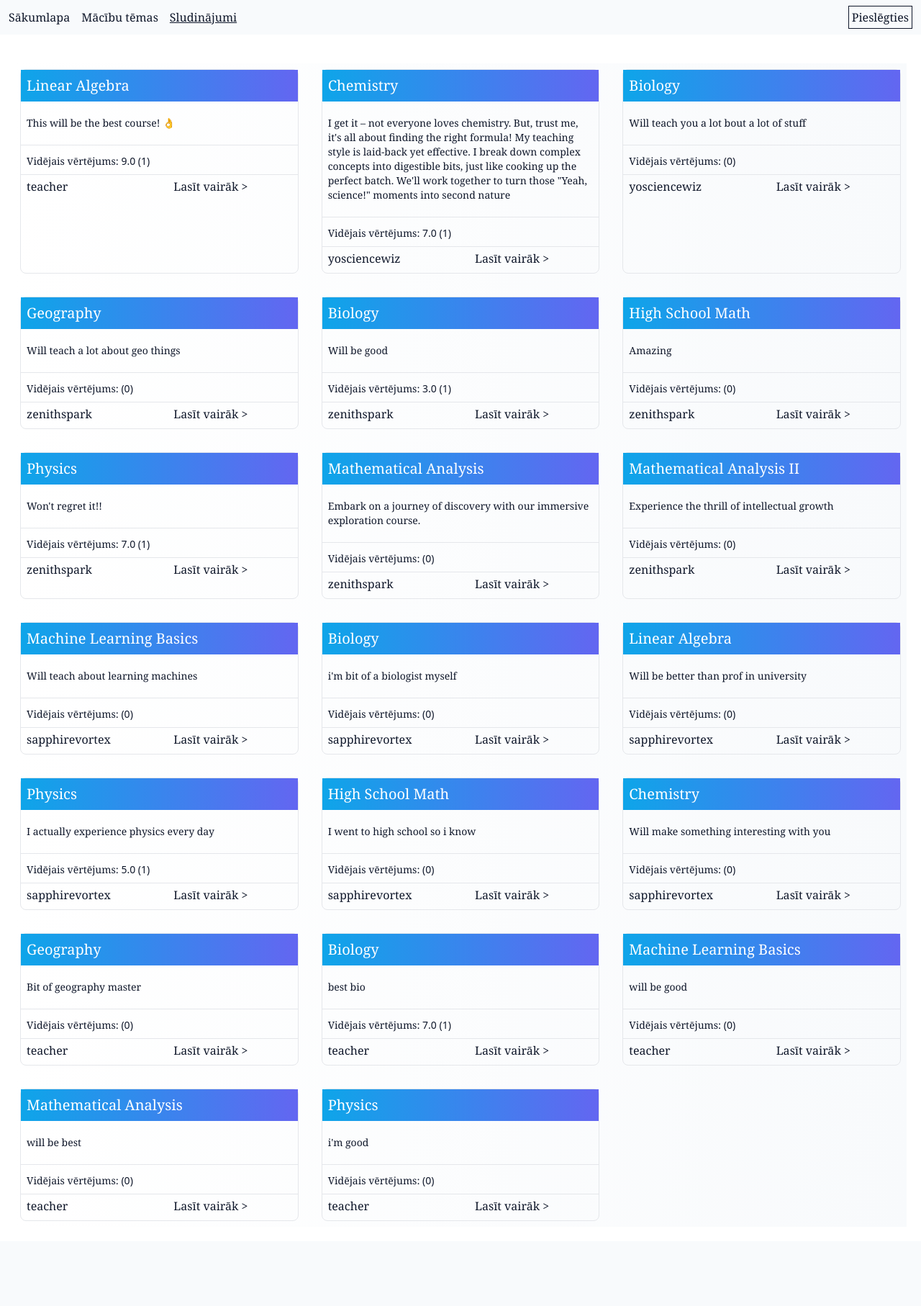
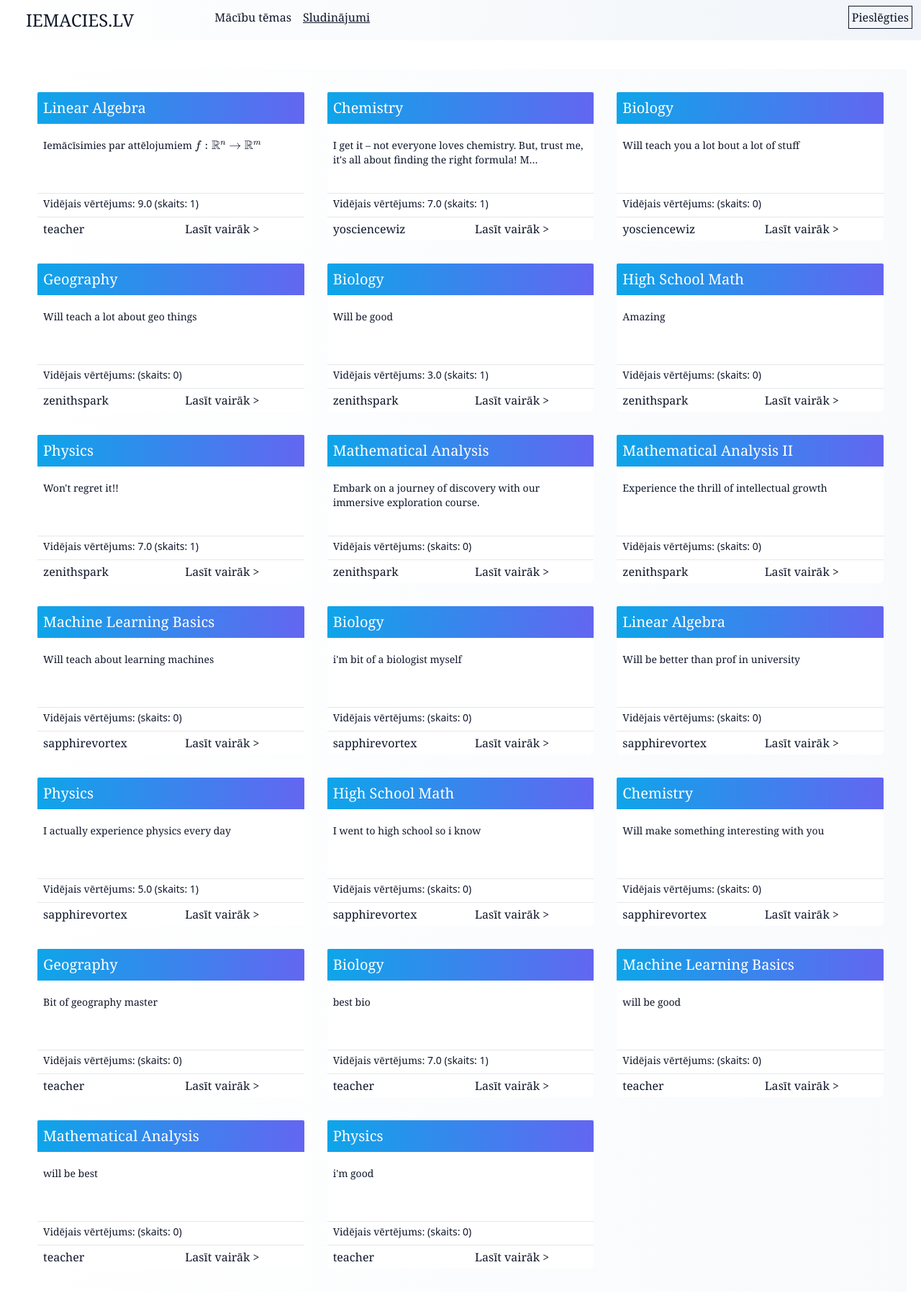
Before and after one commit to GunarsA/LU-iemacies, a Django app: page /advert/ in a window 1280 px wide. Shown: the whole page at 72% size. Before the commit the page ends 1696 px from the top, so only its background shows below. Run offline with Django 5.2, Linux system fonts and the light colour scheme; data comes from the database, SQL or seed files in the repository; some libraries are stand-ins or nearby versions.

Commit message:
updated design

```diff
--- a/fixtures.json
+++ b/fixtures.json
@@ -119,7 +119,7 @@
     "model": "main.advert",
     "pk": 1,
     "fields": {
-      "description": "This will be the best course! 👌",
+      "description": "Iemācīsimies par attēlojumiem \\( f: \\mathbb{R}^n \\to \\mathbb{R}^m \\)",
       "price": 5,
       "is_active": true,
       "created_at": "2024-01-05T08:44:20.206Z",
--- a/main/templates/base.html
+++ b/main/templates/base.html
@@ -3,14 +3,15 @@
 <html lang="en">
 
 <head>
-    <title>Iemacies</title>
+  <title>iemacies.lv</title>
   <meta charset="UTF-8">
   <!-- <meta name="viewport" content="width=device-width, initial-scale=1.0"> -->
   {% tailwind_css %}
+  <script src="https://polyfill.io/v3/polyfill.min.js?features=es6"></script>
+  <script id="MathJax-script" async src="https://cdn.jsdelivr.net/npm/mathjax@3/es5/tex-mml-chtml.js"></script>
 </head>
 
 <body>
-
   {% include 'navbar.html' %}
 
   {% if messages %}
--- a/main/templates/main/advert_list.html
+++ b/main/templates/main/advert_list.html
@@ -1,27 +1,26 @@
-{% extends 'base.html' %}
-
+{% extends 'base.html' %}s
 {% block content %}
 
-<div class="p-2 bg-gradient-to-r from-white to-slate-50 grid grid-cols-3 gap-8">
+<div class="p-8 bg-gradient-to-r from-white to-slate-50 grid grid-cols-3 gap-8 bg-[url(books.jpg)] bg-contain">
   {% for advert in advert_list %}
-  <div class="border rounded-lg">
-    <div class="pb-2 pl-2 pt-2 bg-gradient-to-r from-sky-500 to-indigo-500">
+  <div class="">
+    <div class="pb-2 pl-2 pt-2 bg-gradient-to-r from-sky-500 to-indigo-500 rounded-t-sm">
       <a href="{% url 'subject_detail' advert.subject.id %}" class="font-serif text-white hover:underline text-xl">
         {{ advert.subject }}</a>
     </div>
-    <p class="font-serif text-sm text-slate-900 pt-5 pl-2 pb-5 pr-2">
-      {{ advert.description }}
+    <p class="font-serif text-sm text-slate-900 pt-5 pl-2 pb-5 pr-2 mb-auto h-24 bg-white">
+      {{ advert.description | truncatechars:100 }}
     </p>
-    <hr class="pt-1">
-    <p class="pl-2 pt-2 pb-2 pr-2 font-serif text-slate-900 text-sm">
-      Vidējais vērtējums: <span class="font-sans">{{ advert.get_average_rating|default:''}} ({{ advert.reviews.count }})</span>
+    <hr class="">
+    <p class="pl-2 pr-2 font-serif text-slate-900 text-sm h-8 bg-white pt-1">
+      Vidējais vērtējums: <span class="font-sans">{{ advert.get_average_rating|default:''}} (skaits: {{advert.reviews.count }})</span>
     </p>
-    <hr class="pt-1">
-    <p class="pl-2 pb-2 grid grid-cols-2 gap-8">
+    <hr class="">
+    <div class="pl-2 grid grid-cols-2 gap-8 h-8 bg-white rounded-b-md pt-1">
       <a href="{% url 'profile_detail' advert.owner.id %}" class="font-serif text-slate-900 hover:underline">
         {{advert.owner }}</a>
       <a href="{% url 'advert_detail' advert.id %}" class="font-serif text-slate-900 hover:underline">Lasīt vairāk ></a>
-    </p>
+    </div>
   </div>
   {% endfor %}
 </div>
--- a/main/templates/main/user_login.html
+++ b/main/templates/main/user_login.html
@@ -6,10 +6,11 @@
 
   <form method="POST" class="max-w-md mx-auto">
     {% csrf_token %}
-
+    <!-- <p><a href="{{ home_url }}" class="uppercase text-2xl pr-24 pl-6 text-slate-900 font-serif">iemacies.lv</a></p> -->
     <div class="mb-4">
       <label class="block text-gray-700 text-sm font-bold mb-2" for="username">Username:</label>
-            <input type="text" name="username" id="username" placeholder="Enter Username" value="{{form.username.value|default:''}}"
+      <input type="text" name="username" id="username" placeholder="Enter Username"
+        value="{{form.username.value|default:''}}"
         class="w-full px-3 py-2 border rounded-md focus:outline-none focus:border-blue-500">
       <div class="text-red-500 text-sm">{{form.username.errors}}</div>
     </div>
--- a/main/templates/navbar.html
+++ b/main/templates/navbar.html
@@ -3,11 +3,11 @@
 {% url 'subject_list' as subjects_url %}
 {% url 'advert_list' as adverts_url %}
 
-<nav class="bg-slate-50">
+<nav class="bg-gradient-to-r from-white to-slate-100">
   <div class="container flex justify-between p-3 mx mb-5">
     <ul class="flex justify-between space-x-4">
       <li><a href="{{ home_url }}"
-          class="text-slate-900 font-serif {% if request.path == home_url %}underline{% else %}hover:underline{% endif %}">Sākumlapa</a>
+          class="uppercase text-2xl pr-24 pl-6 text-slate-900 font-serif">iemacies.lv</a>
       </li>
       {% if user.is_authenticated %}
       <li><a href="{{ chats_url }}"
@@ -24,8 +24,7 @@
       <li>
         {% if user.is_authenticated and user.groups.all.0.name == 'teacher'%}
         <a href="{% url 'advert_create' %}"
-          class="text-slate-900 font-serif {% if request.path == subjects_url %}underline{% else %}hover:underline{% endif %}">Izveidot
-          sludinājumu</a>
+          class="text-slate-900 font-serif {% if request.path == subjects_url %}underline{% else %}hover:underline{% endif %}">Izveidot sludinājumu</a>
         {% endif %}
       </li>
     </ul>
```
Also changed, not shown: main/templates/main/subject_detail.html (+4 -4 lines), main/templates/main/subject_list.html (+17 -8 lines), main/templates/main/books.jpg (deleted). Lines whose indentation alone changed are shown as unchanged.
